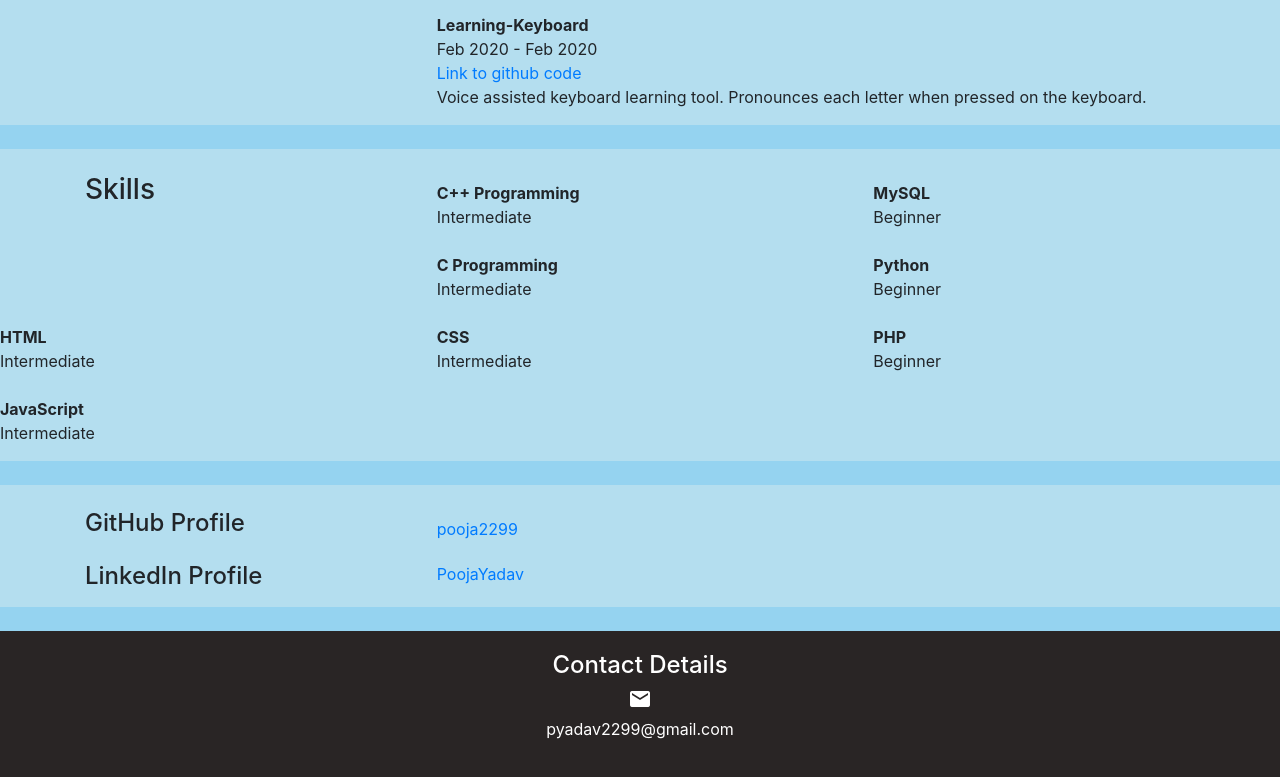
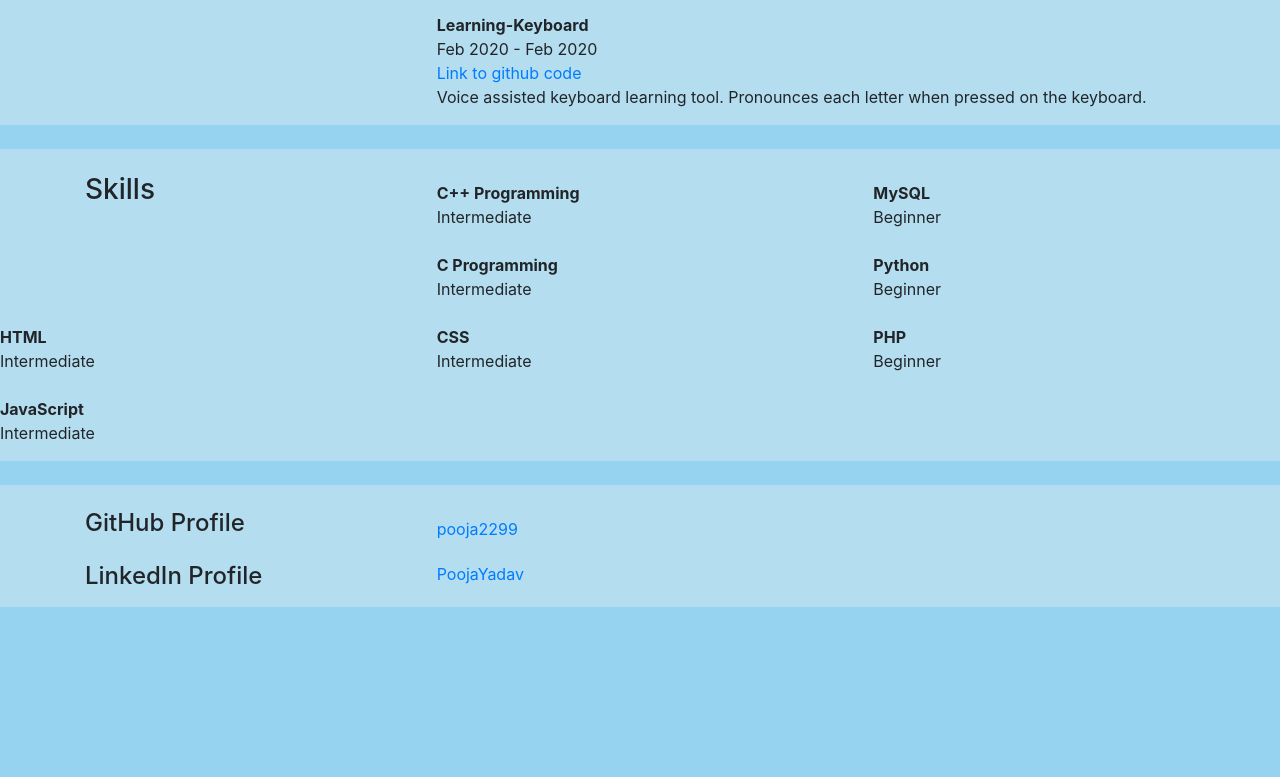
Before and after one commit to pooja2299/pooja2299.github.io, a plain HTML site: page index.html in a window 1280 px wide. Shown: the part 1543-2320 px from the top of the page. After the commit the page ends 2174 px from the top, so only its background shows below. Drawn offline with nearby package versions, Linux system fonts and the light colour scheme.

Commit message:
removed contact details

```diff
--- a/index.html
+++ b/index.html
@@ -110,10 +110,5 @@
         <div class="col-lg-8 pt-3"><a href="https://www.linkedin.com/in/pooja-yadav-b537181a7/">PoojaYadav</a>
         </div>
     </div>
-    <footer>
-        <h4>Contact Details</h4>
-        <i class="material-icons">mail</i>
-        <p>pyadav2299@gmail.com</br></p>
-    </footer>
 </body>
 </html>
```
